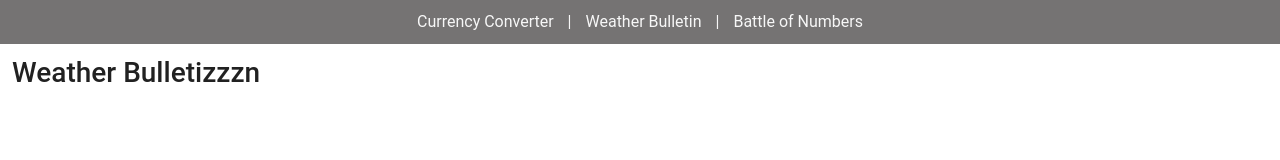
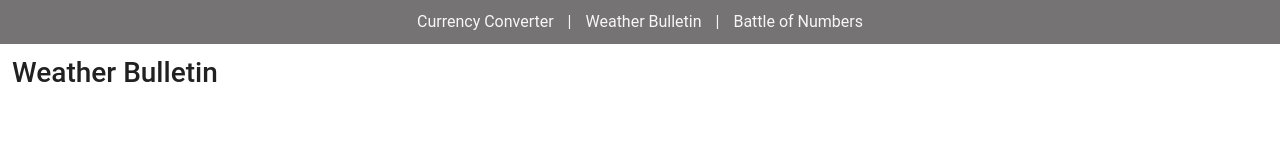
Before and after one commit to Funkyerdodder/frontend_exam, a Vue app: page /#/weather-bulletin in a window 1280 px wide. Shown: the top 160 px of the page. Built offline with nearby package versions, Linux system fonts and the light colour scheme.

Commit message:
development

```diff
--- a/src/components/WeatherBulletin.vue
+++ b/src/components/WeatherBulletin.vue
@@ -1,6 +1,6 @@
 <template>
   <div>
-      <h3>Weather Bulletizzzn</h3>
+      <h3>Weather Bulletin</h3>
   </div>
 </template>
 
```
